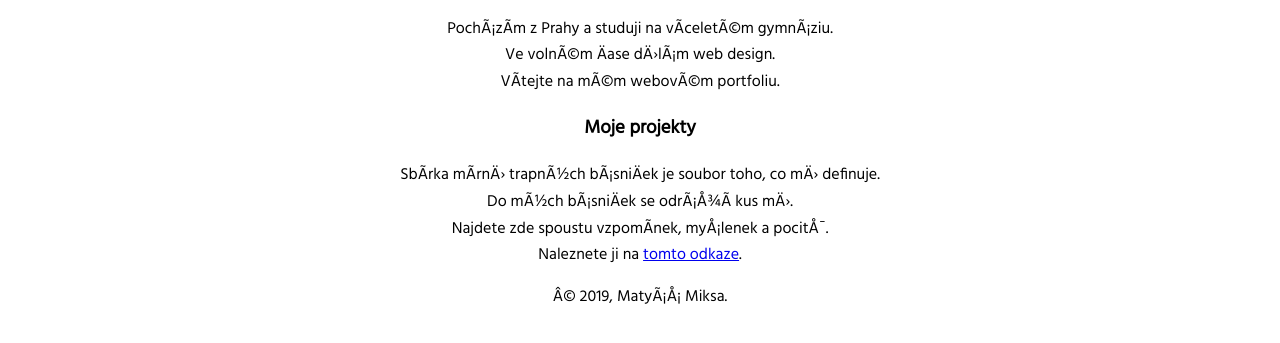
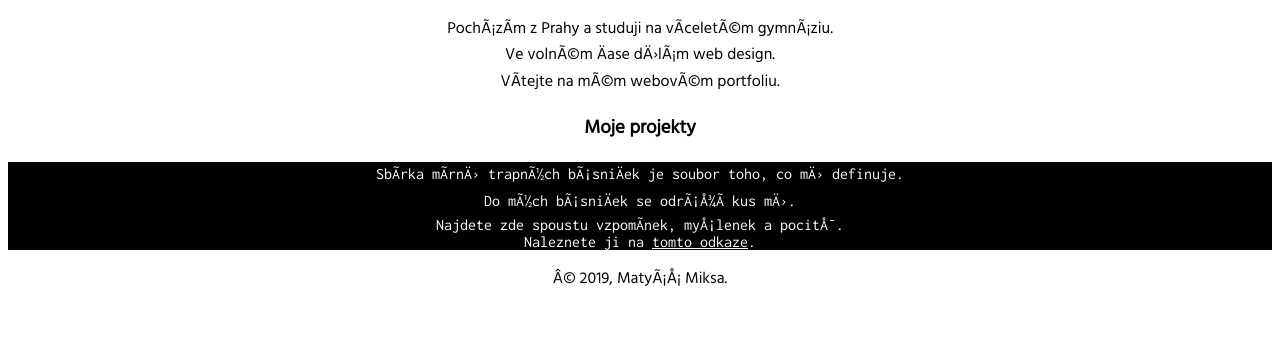
Before and after one commit to 3quilibium/matyasmiksa.github.io, a plain HTML site: page index.html in a window 1280 px wide. Shown: the part 127-470 px from the top of the page. Drawn offline with Linux system fonts and the light colour scheme.

Commit message:
Update style.css

```diff
--- a/style.css
+++ b/style.css
@@ -4,11 +4,11 @@ color: black;
   background-color: white;
 text-align: center; }
 
-.smtb {
+#smtb {
 color: white;
 background-color: black;
   font-family: 'Inconsolata', monospace;
 }
 
-.smtb a {
+#smtb a {
   color: white; }
```
